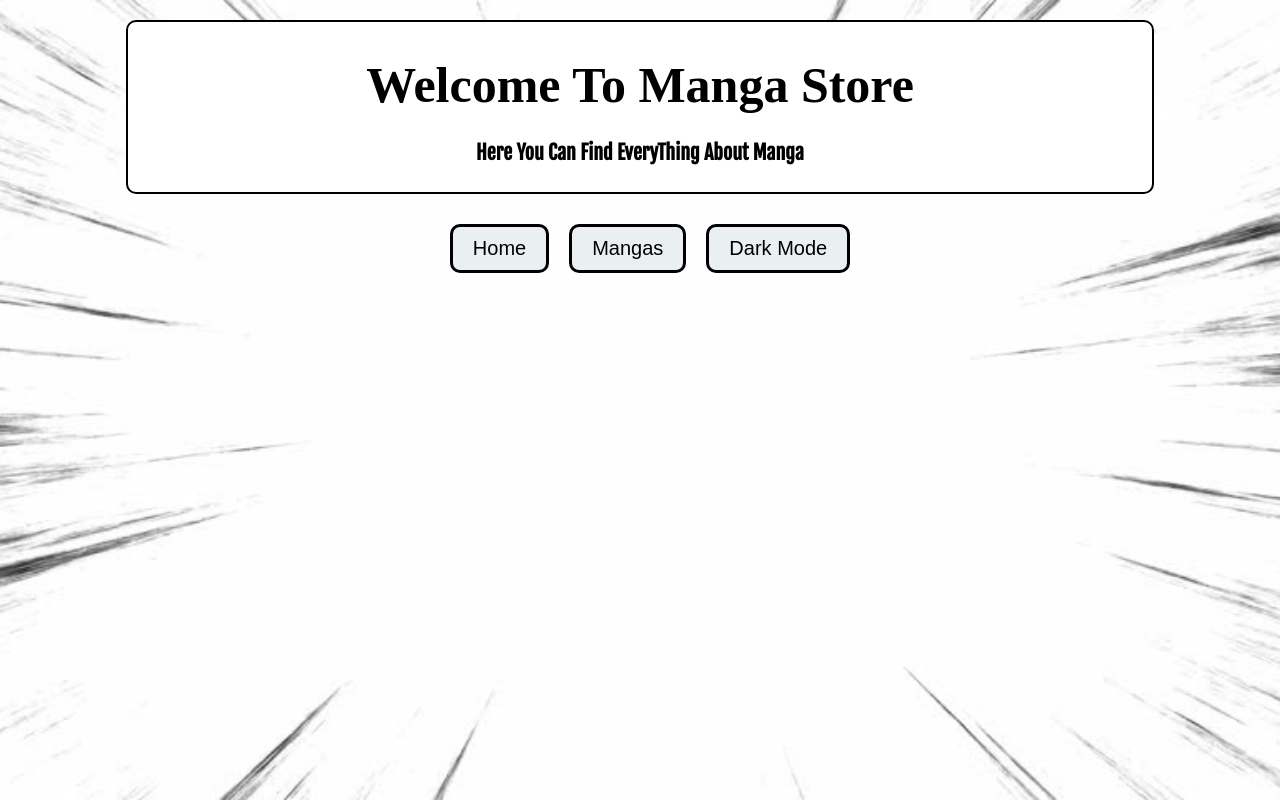
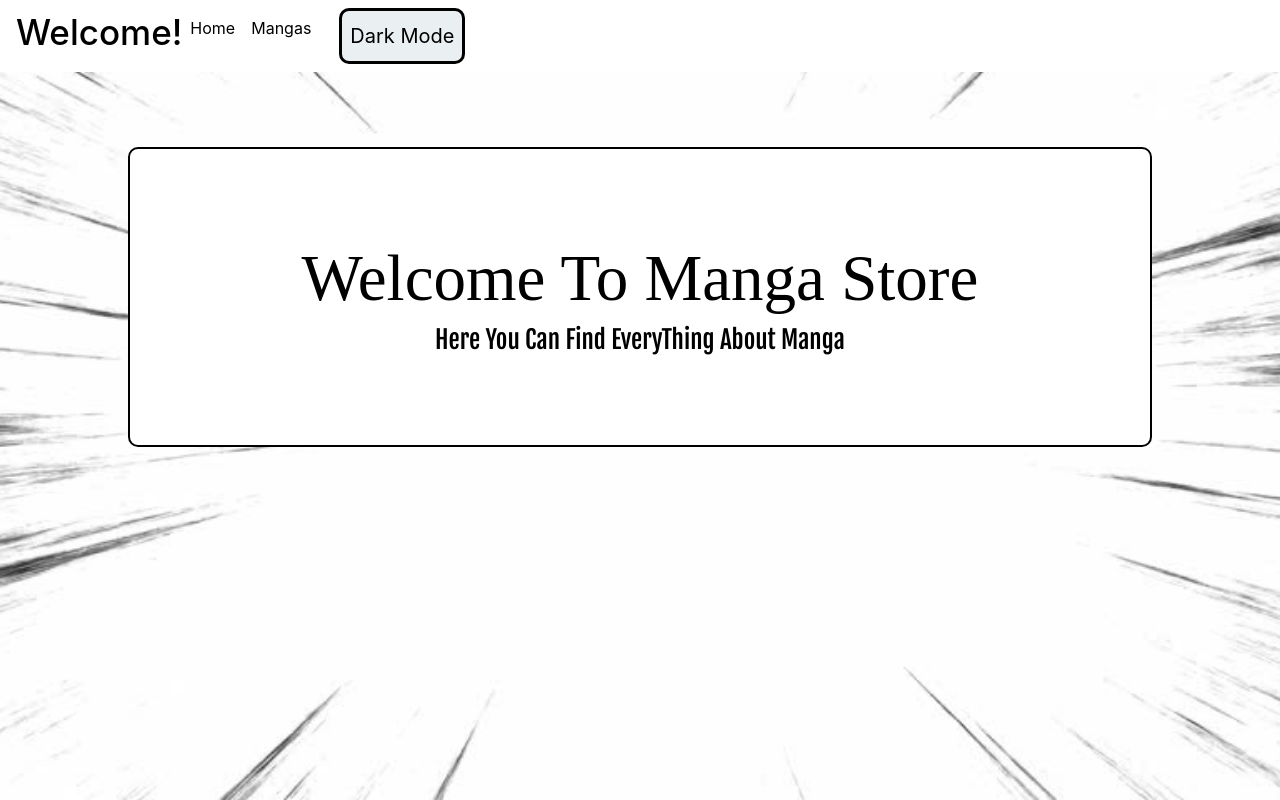
Before and after one commit to AnasMeshal/mangastore, a React (Create React App) app: page / in a window 1280 px wide. Built offline with nearby package versions, Linux system fonts and the light colour scheme; a web font is replaced by a local one.

Commit message:
navBar added

```diff
--- a/package.json
+++ b/package.json
@@ -6,6 +6,7 @@
     "@testing-library/jest-dom": "^4.2.4",
     "@testing-library/react": "^9.3.2",
     "@testing-library/user-event": "^7.1.2",
+    "bootstrap": "^4.5.0",
     "react": "^16.13.1",
     "react-dom": "^16.13.1",
     "react-router": "^5.2.0",
--- a/src/App.js
+++ b/src/App.js
@@ -11,6 +11,7 @@ import MangaList from "./components/MangaList";
 import MangaDetail from "./components/MangaDetail";
 import mangas from "./mangas";
 import Home from "./components/Home";
+import NavBar from "./components/NavBar";
 
 //Styles
 import { GlobalStyle, ButtonWrapper, ThemeButton } from "./style";
@@ -23,6 +24,7 @@ const theme = {
     borderColor: "black",
     mainColor: "#EAF0F1",
     title: "#fff",
+    navColor: "#fff"
   },
   darkTheme: {
     backgroundColor: "#212529",
@@ -31,6 +33,7 @@ const theme = {
     borderColor: "white",
     mainColor: "#343a40",
     title: "#6c757d",
+    navColor: "black"
   },
 };
 
@@ -51,6 +54,7 @@ function App() {
   return (
     <ThemeProvider theme={theme[currentTheme]}>
       <GlobalStyle />
+      <NavBar currentTheme={currentTheme} toogleTheme={toogleTheme}  />
 
       <Switch>
         <Route path="/mangas/:mangaSlug">
@@ -66,14 +70,6 @@ function App() {
           <Home />
         </Route>
       </Switch>
-
-      <ButtonWrapper>
-        <Link to="/"><ThemeButton>Home</ThemeButton></Link>
-        <Link to="/mangas"><ThemeButton>Mangas</ThemeButton></Link>
-        <ThemeButton onClick={toogleTheme}>
-          {currentTheme === "lightTheme" ? "Dark" : "Light"} Mode
-        </ThemeButton>
-      </ButtonWrapper>
     </ThemeProvider>
   );
 }
--- a/src/components/MangaDetail.js
+++ b/src/components/MangaDetail.js
@@ -1,6 +1,6 @@
 //React
 import React from "react";
-import { useParams, useHistory } from "react-router-dom";
+import { useParams, useHistory, Redirect } from "react-router-dom";
 
 // Styles
 import {
@@ -21,6 +21,7 @@ const MangaDetail = (props) => {
   }
 
   const manga = props.mangas.find((manga) => manga.slug === mangaSlug)
+  if (!manga) return <Redirect to="/mangas" />;
 
   return (
     <MangaDetailWrapper onClick={goBack}>
--- /dev/null
+++ b/src/components/NavBar.js
@@ -0,0 +1,48 @@
+//React
+import React from "react";
+import { NavLink } from "react-router-dom";
+
+//Styles
+import { ThemeButton, NavItem, NavStyled, NavTitle } from "../style";
+
+const NavBar = (props) => {
+  return (
+    <NavStyled className="navbar navbar-expand-lg">
+      <NavTitle>Welcome!</NavTitle>
+
+      <button
+        class="navbar-toggler"
+        type="button"
+        data-toggle="collapse"
+        data-target="#navbarSupportedContent"
+        aria-controls="navbarSupportedContent"
+        aria-expanded="false"
+        aria-label="Toggle navigation"
+      >
+        <span class="navbar-toggler-icon"></span>
+      </button>
+
+      <div class="collapse navbar-collapse" id="navbarSupportedContent">
+        <ul class="navbar-nav mr-auto">
+          <li class="nav-item active">
+            <NavItem className="nav-link" to="/">
+              Home
+            </NavItem>
+          </li>
+          <li class="nav-item active">
+            <NavItem className="nav-link" to="/mangas">
+              Mangas
+            </NavItem>
+          </li>
+          <li class="nav-item active">
+            <ThemeButton className="nav-link" onClick={props.toogleTheme}>
+              {props.currentTheme === "lightTheme" ? "Dark" : "Light"} Mode
+            </ThemeButton>
+          </li>
+        </ul>
+      </div>
+    </NavStyled>
+  );
+};
+
+export default NavBar;
--- a/src/components/buttons/DeleteButton.js
+++ b/src/components/buttons/DeleteButton.js
@@ -1,16 +1,13 @@
 //React
 import React from "react";
-import { useHistory } from "react-router-dom";
 
 //Styles
 import { DeleteButtonStyled } from "../../style";
 
 
 const DeleteButton = (props) => {
-  const history = useHistory();
   const handleDelete = () => {
     props.deleteManga(props.mangaId);
-    history.push("/mangas");
   };
 
   return <DeleteButtonStyled onClick={handleDelete}>Delete</DeleteButtonStyled>;
--- a/src/index.js
+++ b/src/index.js
@@ -4,6 +4,7 @@ import './index.css';
 import App from './App';
 import * as serviceWorker from './serviceWorker';
 import { BrowserRouter }  from "react-router-dom";
+import "bootstrap/dist/css/bootstrap.min.css";
 
 ReactDOM.render(
   <React.StrictMode>
--- a/src/style.js
+++ b/src/style.js
@@ -1,5 +1,8 @@
 //Global style
 import { createGlobalStyle } from "styled-components";
+
+//React
+import { NavLink } from "react-router-dom";
 
 //Styled components
 import styled from "styled-components";
@@ -21,24 +24,30 @@ export const TitleWrapper = styled.div`
   border-radius: 10px;
   margin-left: auto;
   margin-right: auto;
-  margin-bottom: 30px;
-  margin-top: 20px;
+  margin-top: 3em;
   font-family: Galada; cursive;
   font-size: 25px;
   text-align: center;
+  height: 300px;
+  display: flex;
+  flex-direction: column;
+  flex-wrap: wrap;
+
 `;
 
 export const Title = styled.h1`
-  margin-bottom: 15px;
+  margin-top: auto;
+  font-size: 65px;
   :hover {
     cursor: default;
   }
 `;
 
 export const Description = styled.h4`
+  margin-bottom: auto;
   text-align: center;
   font-family: Fjalla One, sans-serif;
-  font-size: 20px;
+  font-size: 25px;
   :hover {
     cursor: default;
   }
@@ -169,3 +178,18 @@ export const Search = styled.input`
   border: ${(props) => props.theme.borderColor} solid;
   border-radius: 15px;
 `;
+
+export const NavStyled = styled.nav`
+  background-color: ${(props) => props.theme.navColor};
+`;
+
+export const NavItem = styled(NavLink)`
+  color: black;
+  margin-top: auto;
+  margin-bottom: auto;
+`;
+
+export const NavTitle = styled.h1`
+font-size: 35px;
+color: ${(props) => props.theme.textColor};
+`;
```
Also changed, not shown: 1 other file (tests, documents, lock files or other folders).
